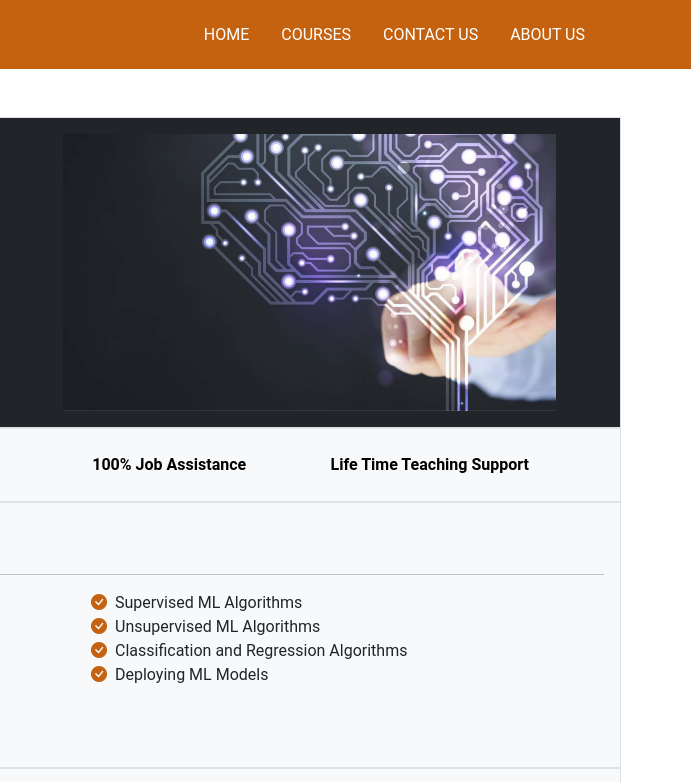
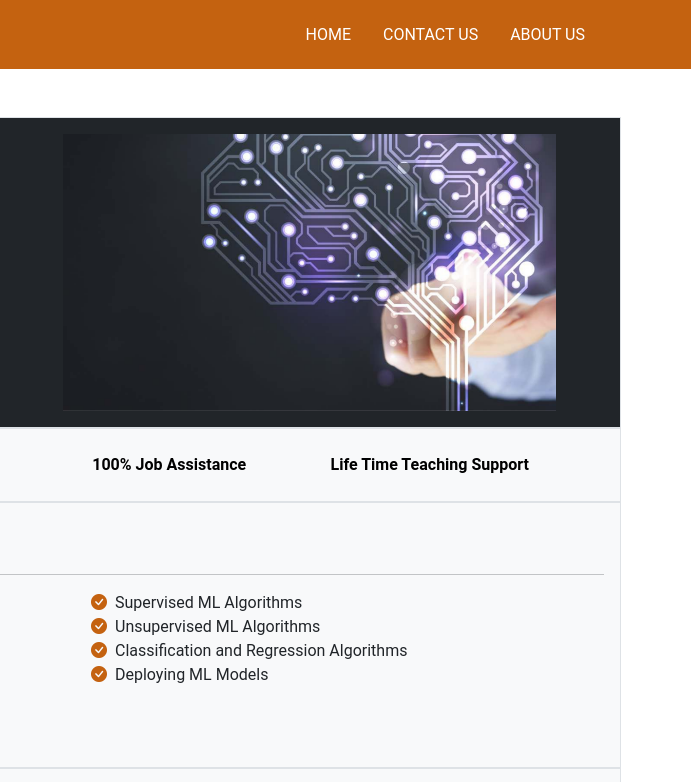
Before and after one commit to Pioneerbpl/website, a plain HTML site: page courses/machine-learning.html in a window 1280 px wide. Shown: the top 782 px of the page, 589-1280 px from the left. Drawn offline with nearby package versions, Linux system fonts and the light colour scheme.

Commit message:
courses link removed

```diff
--- a/courses/machine-learning.html
+++ b/courses/machine-learning.html
@@ -22,9 +22,9 @@
           <li class="nav-item">
             <a href="../index.html" class="nav-link">Home</a>
           </li>
-          <li class="nav-item">
+          <!-- <li class="nav-item">
             <a href="../courses.html" class="nav-link">Courses</a>
-          </li>
+          </li> -->
           <li class="nav-item">
             <a href="../contact_us.html" class="nav-link">Contact Us</a>
           </li>
```
Also changed, not shown: courses/pgdca.html (+2 -2 lines), courses/web-development.html (+2 -2 lines).
